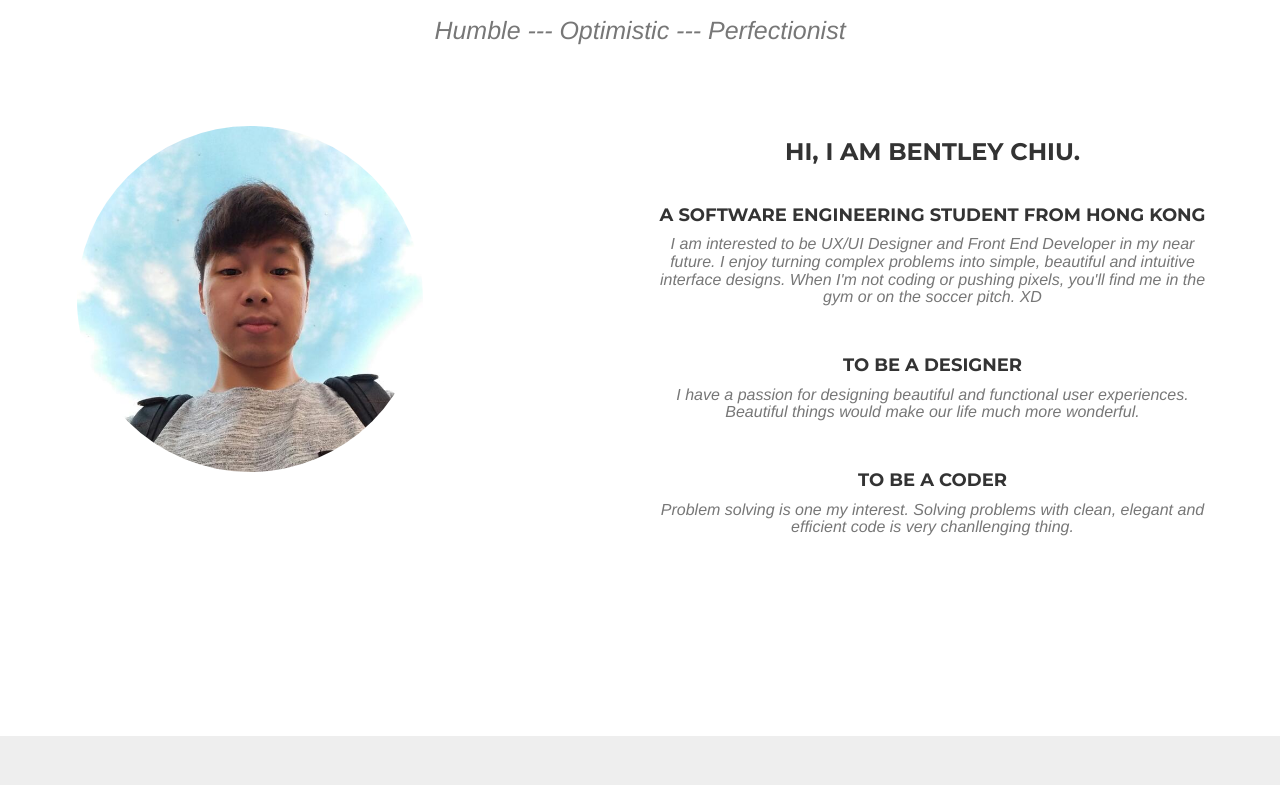
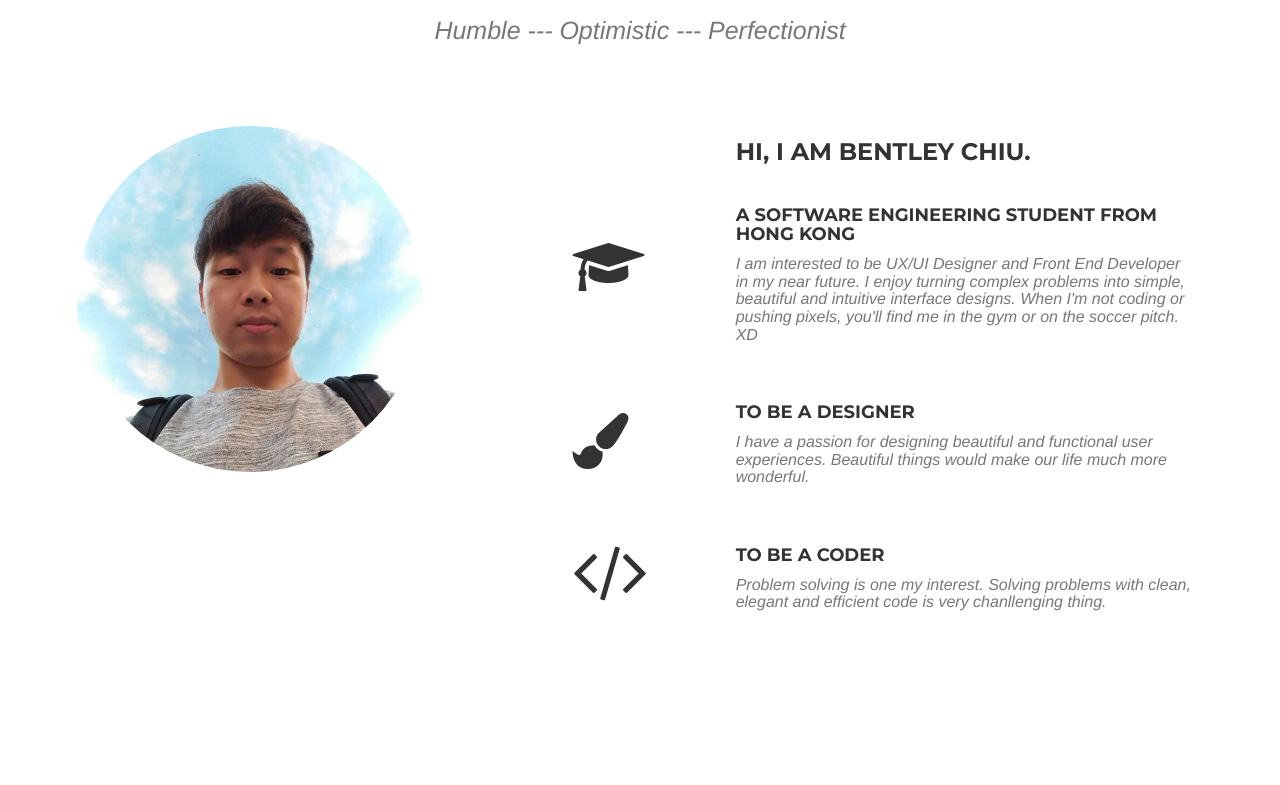
Before and after one commit to ttchiuaa/personal-website, a website: page index.html in a window 1280 px wide. Shown: the part 955-1740 px from the top of the page. Drawn offline with nearby package versions, Linux system fonts and the light colour scheme; a web font is replaced by a local one.

Commit message:
about me modified

```diff
--- a/index.html
+++ b/index.html
@@ -20,7 +20,7 @@
     <link href="vendor/bootstrap/css/bootstrap.css" rel="stylesheet">
 
     <!-- Custom Fonts -->
-    <link href="vendor/font-awesome/css/font-awesome.min.css" rel="stylesheet" type="text/css">
+    <link href="vendor/font-awesome/css/font-awesome.css" rel="stylesheet" type="text/css">
     <link href="https://fonts.googleapis.com/css?family=Montserrat:400,700" rel="stylesheet" type="text/css">
     <link href='https://fonts.googleapis.com/css?family=Kaushan+Script' rel='stylesheet' type='text/css'>
     <link href='https://fonts.googleapis.com/css?family=Droid+Serif:400,700,400italic,700italic' rel='stylesheet' type='text/css'>
@@ -99,28 +99,44 @@
                     <h3 class="section-subheading text-muted">Humble --- Optimistic --- Perfectionist</h3>
                 </div>
             </div>
-            <div class="row text-center">
+            <div class="row">
                 <div class="col-md-4 col-sm-4">
                     <div class="team-member">
                         <img src="img/team/12.jpg" class="img-responsive img-circle" alt="">
                     </div>
 				</div>
-				 <div class="col-md-2 col-sm-2">
+				 <div class="col-md-1 col-sm-1">
 
 				</div>
-                <div class="col-md-6 col-sm-6">
+                <div class="col-md-7 col-sm-7">
+					<div class="col-md-3 col-sm-3">
+					<br><br><br><br><br><br>
+					<i class="fa fa-graduation-cap fa-4x"></i>
+					</div>
+					<div class="col-md-9 col-sm-9">
 					<h3>Hi, I am Bentley Chiu.</h3>
 					<br>
                     <h4>A software engineering student from Hong Kong</h4>
+					<h5 class="section-subheading text-muted">I am interested to be UX/UI Designer and Front End Developer in my near future. I enjoy turning complex problems into simple, beautiful and intuitive interface designs. When I'm not coding or pushing pixels, you'll find me in the gym or on the soccer pitch. XD</h5>
+					</div>
 
-					<h5 class="section-subheading text-muted">I am interested to be UX/UI Designer and Front End Developer in my near future. I enjoy turning complex problems into simple, beautiful and intuitive interface designs. When I'm not coding or pushing pixels, you'll find me in the gym or on the soccer pitch. XD</h5>
-
+					<div class="col-md-3 col-sm-3">
+					<br>
+					<i class="fa fa-paint-brush fa-4x"></i>
+					</div>
+					<div class="col-md-9 col-sm-9">
 					<h4>To be a Designer</h4>
 					<h5 class="section-subheading text-muted">I have a passion for designing beautiful and functional user experiences. Beautiful things would make our life much more wonderful.</h5>
+					</div>
 
+					<div class="col-md-3 col-sm-3">
+					<i class="fa fa-code fa-5x"></i>
+					</div>
+					<div class="col-md-9 col-sm-9">
 					<h4>To be a Coder</h4>
 					<h5 class="section-subheading text-muted">Problem solving is one my interest. Solving problems with clean, elegant and efficient code is very chanllenging thing.</h5>
-                </div>
+					</div>
+				</div>
 
  <!--               <div class="col-md-4">
                     <span class="fa-stack fa-4x">
@@ -186,6 +202,9 @@
                         <p class="text-muted">Mobile Application Design</p>
                     </div>
                 </div>
+
+
+
  <!--               <div class="col-md-4 col-sm-6 portfolio-item">
                     <a href="#portfolioModal4" class="portfolio-link" data-toggle="modal">
                         <div class="portfolio-hover">
```
